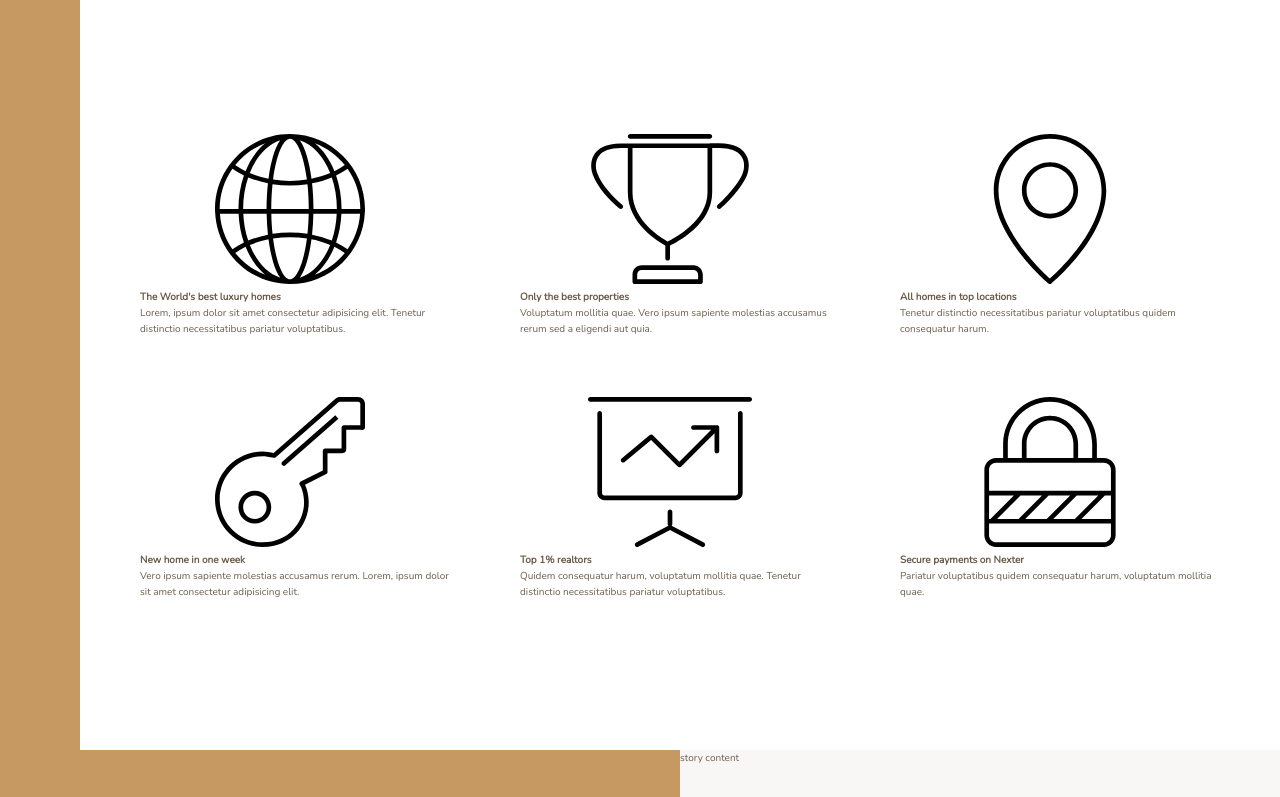
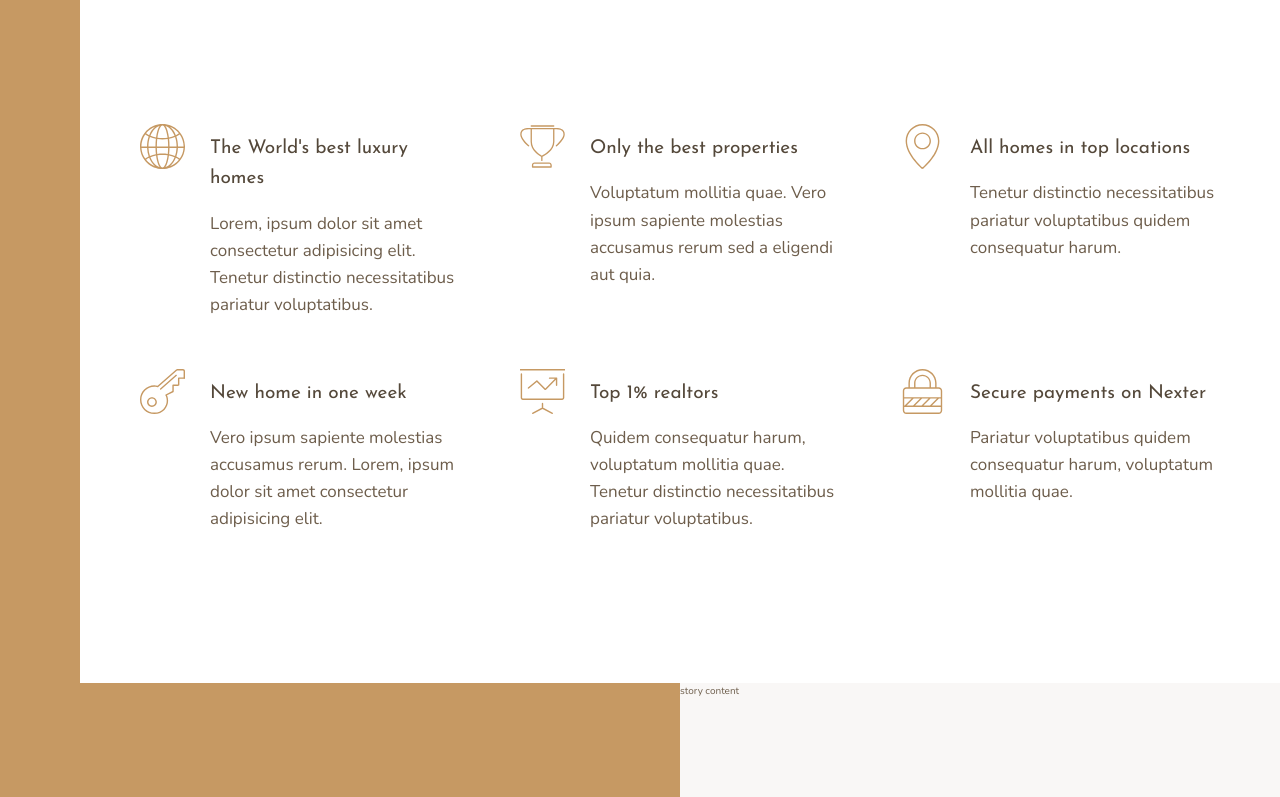
Before and after one commit to V4nd0r/Nexter, a website: page index.html in a window 1280 px wide. Shown: the part 656-1453 px from the top of the page. Drawn offline with nearby package versions, Linux system fonts and the light colour scheme.

Commit message:
Finishing off features section

```diff
--- a/index.html
+++ b/index.html
@@ -29,7 +29,7 @@
                 <svg class="feature__icon">
                     <use xlink:href ="img/sprite.svg#icon-global"></use>
                 </svg>
-                <h4 class="heading-4">
+                <h4 class="heading-4 heading-4--dark">
                     The World's best luxury homes
                 </h4>
                 <p class="feature__text">Lorem, ipsum dolor sit amet consectetur adipisicing elit. Tenetur distinctio necessitatibus pariatur voluptatibus.</p>
@@ -39,7 +39,7 @@
                 <svg class="feature__icon">
                     <use xlink:href ="img/sprite.svg#icon-trophy"></use>
                 </svg>
-                <h4 class="heading-4">
+                <h4 class="heading-4 heading-4--dark">
                     Only the best properties
                 </h4>
                 <p class="feature__text">Voluptatum mollitia quae. Vero ipsum sapiente molestias accusamus rerum sed a eligendi aut quia.</p>
@@ -49,7 +49,7 @@
                 <svg class="feature__icon">
                     <use xlink:href ="img/sprite.svg#icon-map-pin"></use>
                 </svg>
-                <h4 class="heading-4">
+                <h4 class="heading-4 heading-4--dark">
                     All homes in top locations
                 </h4>
                 <p class="feature__text">Tenetur distinctio necessitatibus pariatur voluptatibus quidem consequatur harum.</p>
@@ -59,7 +59,7 @@
                 <svg class="feature__icon">
                     <use xlink:href ="img/sprite.svg#icon-key"></use>
                 </svg>
-                <h4 class="heading-4">
+                <h4 class="heading-4 heading-4--dark">
                     New home in one week
                 </h4>
                 <p class="feature__text">Vero ipsum sapiente molestias accusamus rerum. Lorem, ipsum dolor sit amet consectetur adipisicing elit.</p>
@@ -69,7 +69,7 @@
                 <svg class="feature__icon">
                     <use xlink:href ="img/sprite.svg#icon-presentation"></use>
                 </svg>
-                <h4 class="heading-4">
+                <h4 class="heading-4 heading-4--dark">
                     Top 1% realtors
                 </h4>
                 <p class="feature__text">Quidem consequatur harum, voluptatum mollitia quae. Tenetur distinctio necessitatibus pariatur voluptatibus.</p>
@@ -79,7 +79,7 @@
                 <svg class="feature__icon">
                     <use xlink:href ="img/sprite.svg#icon-lock"></use>
                 </svg>
-                <h4 class="heading-4">
+                <h4 class="heading-4 heading-4--dark">
                     Secure payments on Nexter
                 </h4>
                 <p class="feature__text">Pariatur voluptatibus quidem consequatur harum, voluptatum mollitia quae.</p>
--- a/sass/_features.scss
+++ b/sass/_features.scss
@@ -4,6 +4,27 @@
     margin: 15rem 0;
 
     display: grid;
-    grid-template-columns: repeat(3, 1fr);
+    grid-template-columns: repeat(auto-fit, minmax(25rem, 1fr));
     grid-gap: 6rem;
+    align-items: start;
 }
+
+.feature  {
+
+    display: grid;
+    grid-template-columns: min-content 1fr;
+    grid-row-gap: 1.5rem;
+    grid-column-gap: 2.5rem;
+
+    &__icon {
+        fill: $color-primary;
+        width: 4.5rem;
+        height: 4.5rem;
+        grid-row: 1 / span 2;
+        transform: translateY(-1rem);
+    }
+
+    &__text {
+        font-size: 1.7rem;
+    }
+}
--- a/sass/_typography.scss
+++ b/sass/_typography.scss
@@ -0,0 +1,24 @@
+%heading {
+    font-family: $font-display;
+    font-weight: 400;
+}
+
+.heading-1 {
+    @extend %heading;
+}
+
+.heading-2 {
+    @extend %heading;
+}
+
+.heading-3 {
+    @extend %heading;
+}
+
+.heading-4 {
+    @extend %heading;
+    font-size: 1.9rem;
+
+    &--light {color: $color-grey-light-1;}
+    &--dark {color: $color-grey-dark-1;}
+}
```
Also changed, not shown: css/style.css.
